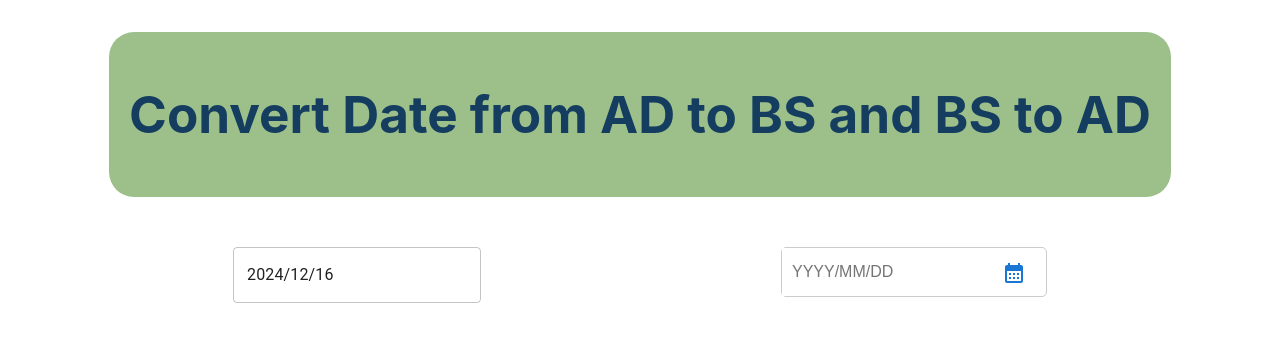
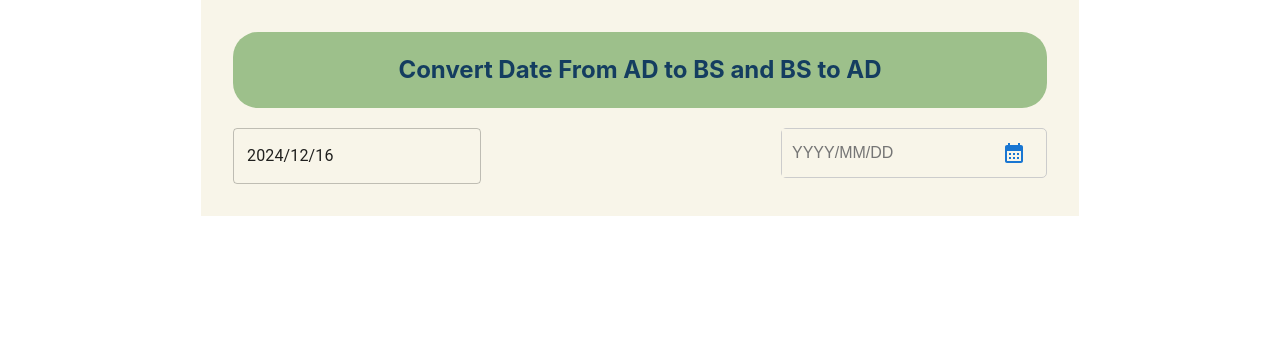
Before and after one commit to bipin-Pariyar2003/Nepali-Date-Picker, a React (Vite) app: page / in a window 1280 px wide. Shown: the top 342 px of the page. Built offline with nearby package versions, Linux system fonts and the light colour scheme.

Commit message:
better layout for static days (Gatey)

```diff
--- a/src/App.css
+++ b/src/App.css
@@ -3,6 +3,7 @@
   margin: 0 auto;
   padding: 2rem;
   text-align: center;
+  background-color: #f8f5e9;
 }
 
 .logo {
--- /dev/null
+++ b/src/Components/DatePickerUI/index.css
@@ -0,0 +1,3 @@
+.gatey:hover {
+  background-color: #ccc;
+}
--- a/src/Components/DatePickerUI/index.jsx
+++ b/src/Components/DatePickerUI/index.jsx
@@ -5,9 +5,12 @@ import Button from "@mui/material/Button";
 import KeyboardArrowRightIcon from "@mui/icons-material/KeyboardArrowRight";
 import KeyboardArrowLeftIcon from "@mui/icons-material/KeyboardArrowLeft";
 import { calendar_data } from "../../assets/RNepaliCalendar/data";
+import "./index.css";
 export default function DatePickerUI({ anchorEl, handleClose }) {
   const open = Boolean(anchorEl);
   const id = open ? "date-picker-popover" : undefined;
+  // creating static date for layout
+  const dateGatey = Array.from({ length: 30 }, (_, i) => i + 1);
   // let [selectedMonth, setSelectedMonth] = React.useState("");
 
   // //handling pre btn
@@ -120,6 +123,7 @@ export default function DatePickerUI({ anchorEl, handleClose }) {
 
           {/* body section  */}
           <div className="body">
+            {/* days section   BAAR === AAITA SOM MANGAL*/}
             <div
               className="body-header"
               style={{
@@ -138,12 +142,44 @@ export default function DatePickerUI({ anchorEl, handleClose }) {
                   <React.Fragment key={index}>
                     <div
                       style={{
-                        border: "1px solid #F8F5E9",
+                        borderRight: "1px solid #F8F5E9",
                         padding: "5px",
                         textAlign: "center",
                       }}
                     >
                       {name}
+                    </div>
+                  </React.Fragment>
+                );
+              })}
+            </div>
+            {/* displaying GATEY  */}
+            <div
+              className="body-body"
+              style={{
+                display: "grid",
+                gridTemplateColumns: "repeat(7,1fr)",
+                alignContent: "center",
+              }}
+            >
+              {/* loop to show 30 gateys static  */}
+              {dateGatey.map((date, index) => {
+                return (
+                  <React.Fragment key={index}>
+                    <div
+                      className="gatey"
+                      style={{
+                        textAlign: "center",
+                        padding: "10px",
+                        borderRadius: "50%",
+                        cursor: "default",
+                        height: "25px",
+                        width: "25px",
+                        cursor: "pointer",
+                        fontSize: "1.1rem",
+                      }}
+                    >
+                      {date}
                     </div>
                   </React.Fragment>
                 );
--- a/src/Components/NepDatePicker/index.jsx
+++ b/src/Components/NepDatePicker/index.jsx
@@ -28,7 +28,6 @@ const NepDatePicker = () => {
           }}
         >
           <input
-            // type="date"
             type="text"
             id="date-input"
             placeholder="YYYY/MM/DD"
@@ -41,6 +40,7 @@ const NepDatePicker = () => {
               border: "none",
               position: "relative",
               width: "180px",
+              backgroundColor: "#F8F5E9",
             }}
           />
           <Button id="calendar-btn" onClick={handleShowDatePicker}>
--- a/src/Views/Home/index.jsx
+++ b/src/Views/Home/index.jsx
@@ -7,13 +7,14 @@ const Home = () => {
         style={{
           display: "flex",
           backgroundColor: "#9DC08B",
-          padding: "20px",
-          marginBottom: "50px",
+          marginBottom: "20px",
           color: "#143D60",
           borderRadius: "25px",
+          alignItems: "center",
+          justifyContent: "center",
         }}
       >
-        <h1>Convert Date from AD to BS and BS to AD</h1>
+        <h2>Convert Date From AD to BS and BS to AD</h2>
       </div>
     </>
   );
--- a/src/index.css
+++ b/src/index.css
@@ -2,7 +2,7 @@
   font-family: Inter, system-ui, Avenir, Helvetica, Arial, sans-serif;
   line-height: 1.5;
   font-weight: 400;
-
+  background-color: #f8f5e9;
   /* color-scheme: light dark;
   color: rgba(255, 255, 255, 0.87);
   background-color: #242424; */
@@ -67,3 +67,7 @@ button:focus-visible {
     background-color: #f9f9f9;
   }
 }
+
+h2 {
+  text-align: center;
+}
```
